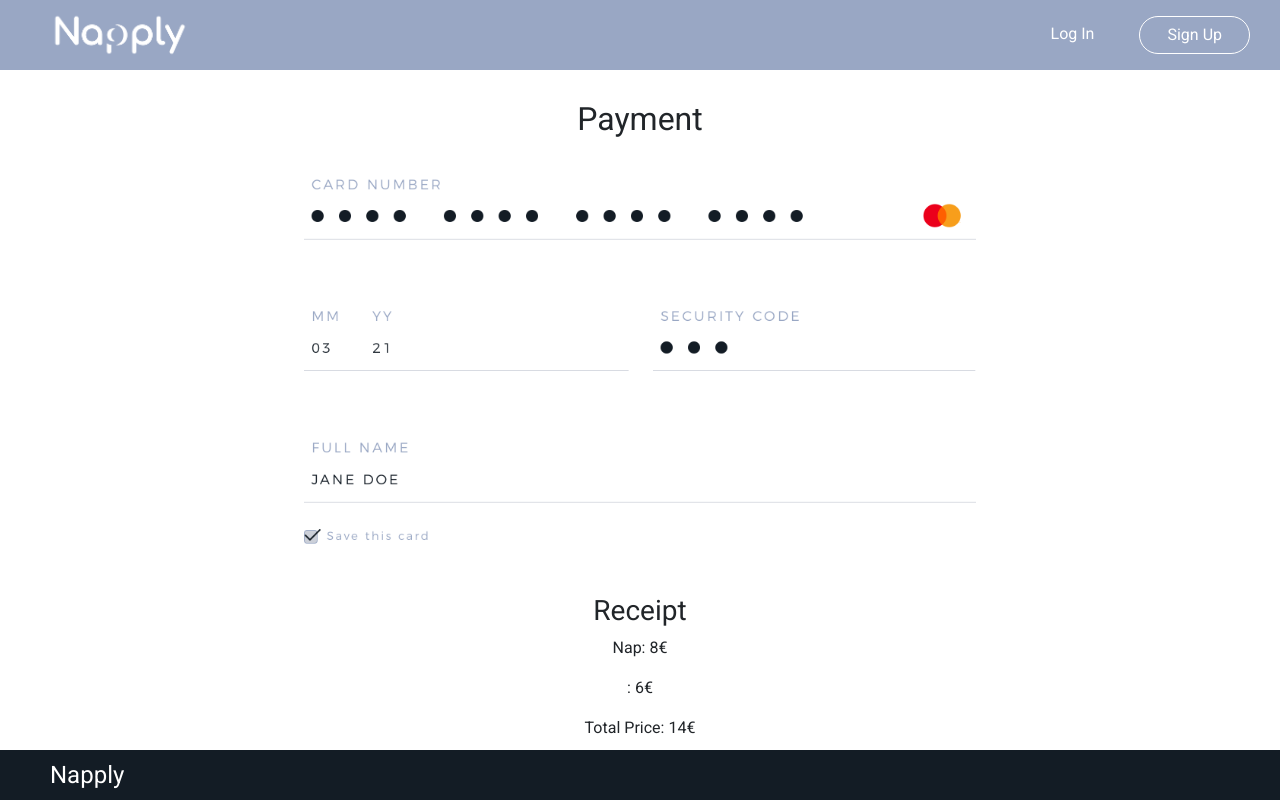
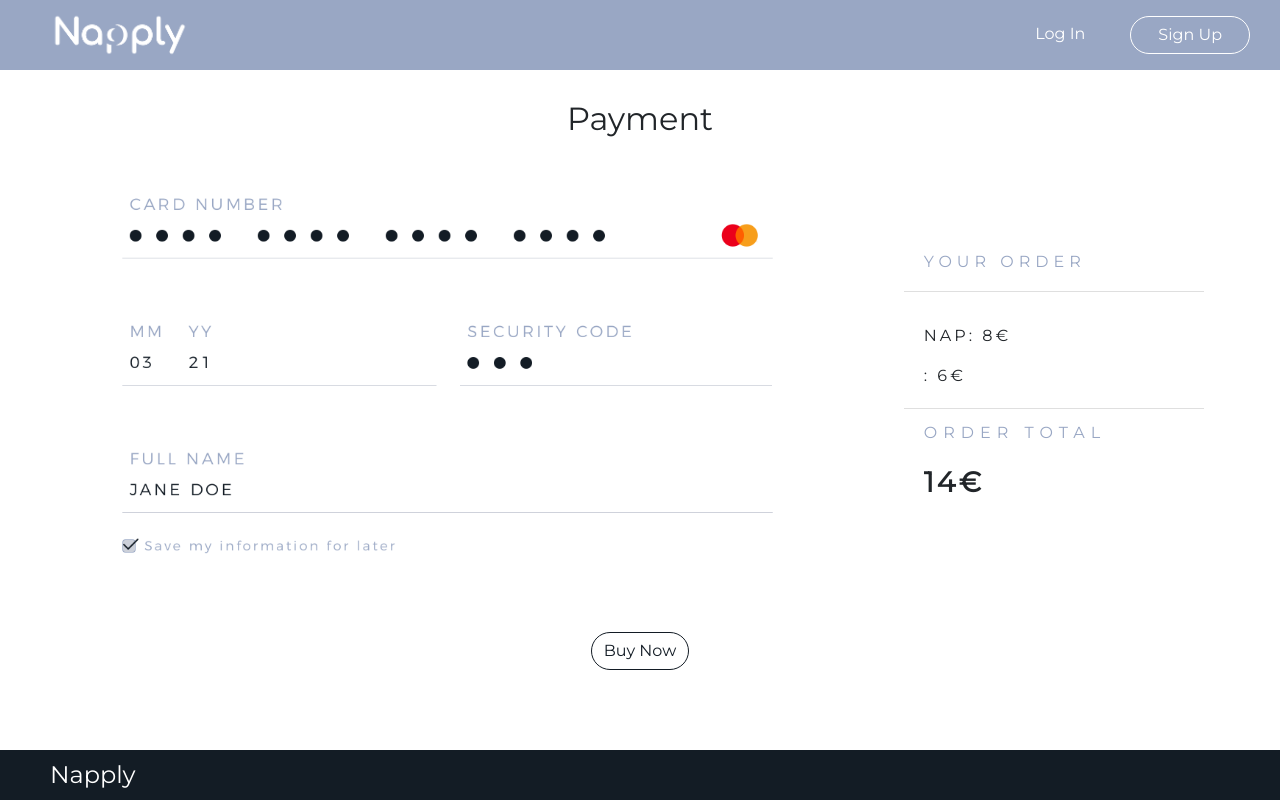
Before and after one commit to LOOFFI/napply-app, a React (Create React App) app: page /payment/1 in a window 1280 px wide. Built offline with nearby package versions, Linux system fonts and the light colour scheme; no server answers; the HTML template or start-up script is replaced by a standard one.

Commit message:
payment page

```diff
--- a/public/index.html
+++ b/public/index.html
@@ -14,7 +14,7 @@
     crossorigin="anonymous">
   <link rel="stylesheet" href="https://use.fontawesome.com/releases/v5.3.1/css/all.css" integrity="sha384-mzrmE5qonljUremFsqc01SB46JvROS7bZs3IO2EmfFsd15uHvIt+Y8vEf7N7fWAU"
     crossorigin="anonymous">
-  <link href="https://fonts.googleapis.com/css?family=Roboto|Sacramento" rel="stylesheet">
+  <link href="https://fonts.googleapis.com/css?family=Montserrat:300,400|Sacramento" rel="stylesheet">
   <link rel="shortcut icon" href="%PUBLIC_URL%/favicon.ico">
   <!--
       Notice the use of %PUBLIC_URL% in the tags above.
--- a/src/App.css
+++ b/src/App.css
@@ -1,7 +1,7 @@
 body {
   left: 0;
   top: 0;
-  font-family: "Roboto", sans-serif;
+  font-family: "Montserrat", sans-serif;
 }
 
 /* >>>>>>>> HEADER <<<<<<< */
@@ -336,12 +336,62 @@ div.card.concept-card {
 
 .payment-sec {
   text-align: center;
+}
+
+.payment-sec h2 {
+  margin-bottom: 30px;
+}
+
+.payment-section {
+  text-align: center;
   display: flex;
   align-items: center;
-  flex-direction: column;
+  justify-content: space-around;
+  margin-bottom: 30px;
+}
+
+.payment-pic {
+  width: 675px;
 }
 
 .payment-img {
-  width: 60%;
+  width: 110%;
   margin-bottom: 20px;
 }
+
+.prices.card {
+  border-style: none;
+  width: 300px;
+}
+
+.card-header {
+  margin-bottom: 12px;
+}
+
+.card-header h3 {
+  text-align: left;
+  letter-spacing: 5px;
+  font-size: 16px;
+  color: #99a7c4;
+}
+
+.card-text {
+  font-size: 16px;
+  letter-spacing: 3px;
+  text-align: left;
+}
+
+.card-total {
+  letter-spacing: 6px;
+  font-size: 16px;
+}
+
+.order-total {
+  color: #99a7c4;
+  text-align: left;
+}
+
+.card-total .card-text {
+  font-weight: bold;
+  font-size: 28px;
+}
--- a/src/components/Payment.js
+++ b/src/components/Payment.js
@@ -49,8 +49,8 @@ class Payment extends React.Component {
         totalPrice += energyShotPrice;
       }
       energyShotLine = (
-        <p>
-          {energyShot}: {energyShotPrice}€
+        <p className="card-text">
+          {energyShot.toUpperCase()}: {energyShotPrice}€
         </p>
       );
     }
@@ -58,24 +58,38 @@ class Payment extends React.Component {
     return (
       <section className="payment-sec">
         <h2 align="center">Payment</h2>
-        <img
-          className="payment-img"
-          src="../../images/napply-payment.png"
-          alt="payment"
-        />
 
-        <div className="prices">
-          <h3>Receipt</h3>
-          <p>Nap: {napPrice}€</p>
-          {energyShotLine}
-          <p>Total Price: {totalPrice}€</p>
+        <div className="payment-section">
+          <div className="payment-pic">
+            <img
+              className="payment-img"
+              src="../../images/napply-payment.png"
+              alt="payment"
+            />
+          </div>
+
+          <div className="prices card">
+            <div className="card-header bg-transparent">
+              <h3>YOUR ORDER</h3>
+            </div>
+            <div className="card-body">
+              <p className="card-text">NAP: {napPrice}€</p>
+              <p className="card-text">{energyShotLine}</p>
+            </div>
+            <div className="card-footer bg-transparent">
+              <p className="card-total">
+                <p className="order-total">ORDER TOTAL</p>
+                <p className="card-text">{totalPrice}€</p>
+              </p>
+            </div>
+          </div>
         </div>
 
         <button
           className="btn btn-outline-primary btn-sign"
           onClick={event => this.handleSubmit(event)}
         >
-          Pay Now
+          Buy Now
         </button>
       </section>
     );
```
Also changed, not shown: public/images/napply-payment.png.
